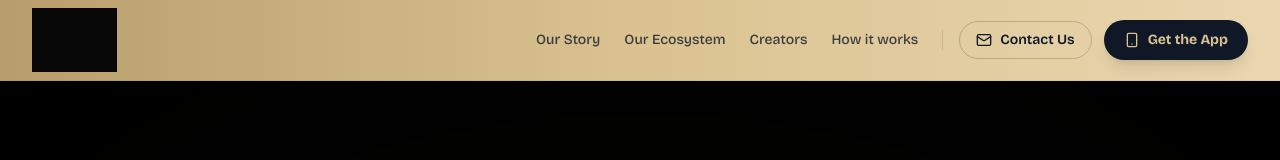
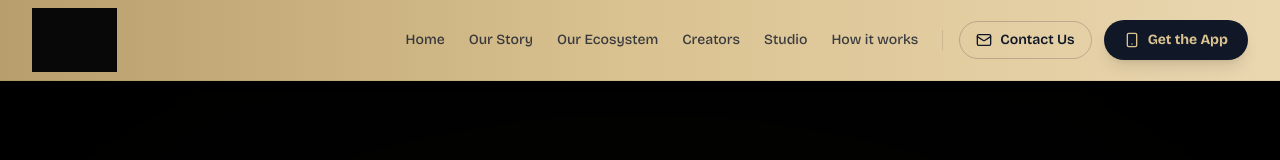
Before and after one commit to ckr-redlinedatavault/redlix-dhasha, a Next.js app: page / in a window 1280 px wide. Shown: the top 160 px of the page. Built offline with nearby package versions, Linux system fonts and the light colour scheme; grey boxes are pictures that could not be loaded.

Commit message:
Update Navbar.tsx

```diff
--- a/components/Navbar.tsx
+++ b/components/Navbar.tsx
@@ -16,9 +16,11 @@ export default function Navbar() {
   const [showAppModal, setShowAppModal] = useState(false);
 
   const navLinks = [
+    { name: 'Home', href: '/' },
     { name: 'Our Story', href: '/our-story' },
     { name: 'Our Ecosystem', href: '/our-ecosystem' },
-    { name: 'Creators', href: '/join-creator' },
+    { name: 'Creators', href: '/creators' },
+    { name: 'Studio', href: '/studio' },
     { name: 'How it works', href: '/how-it-works' },
   ];
 
```
